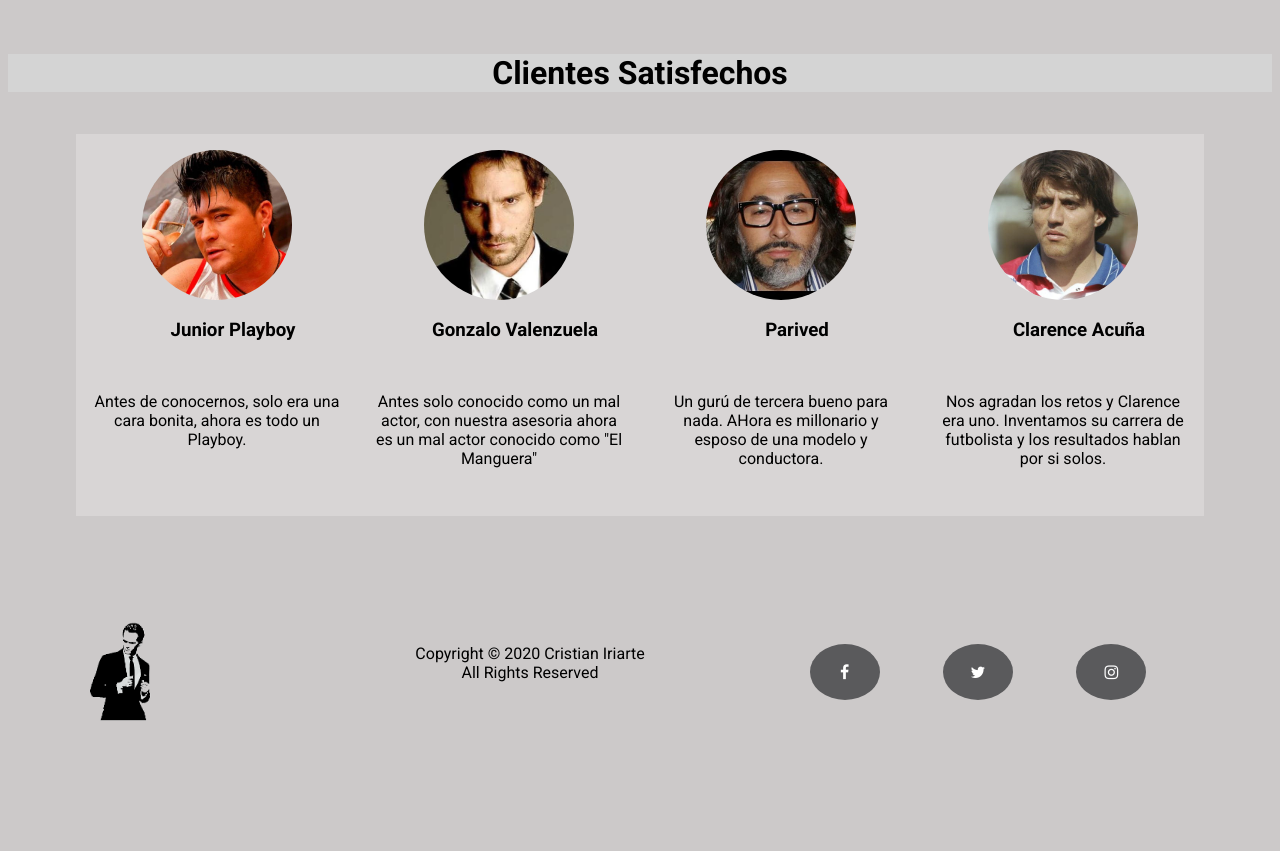
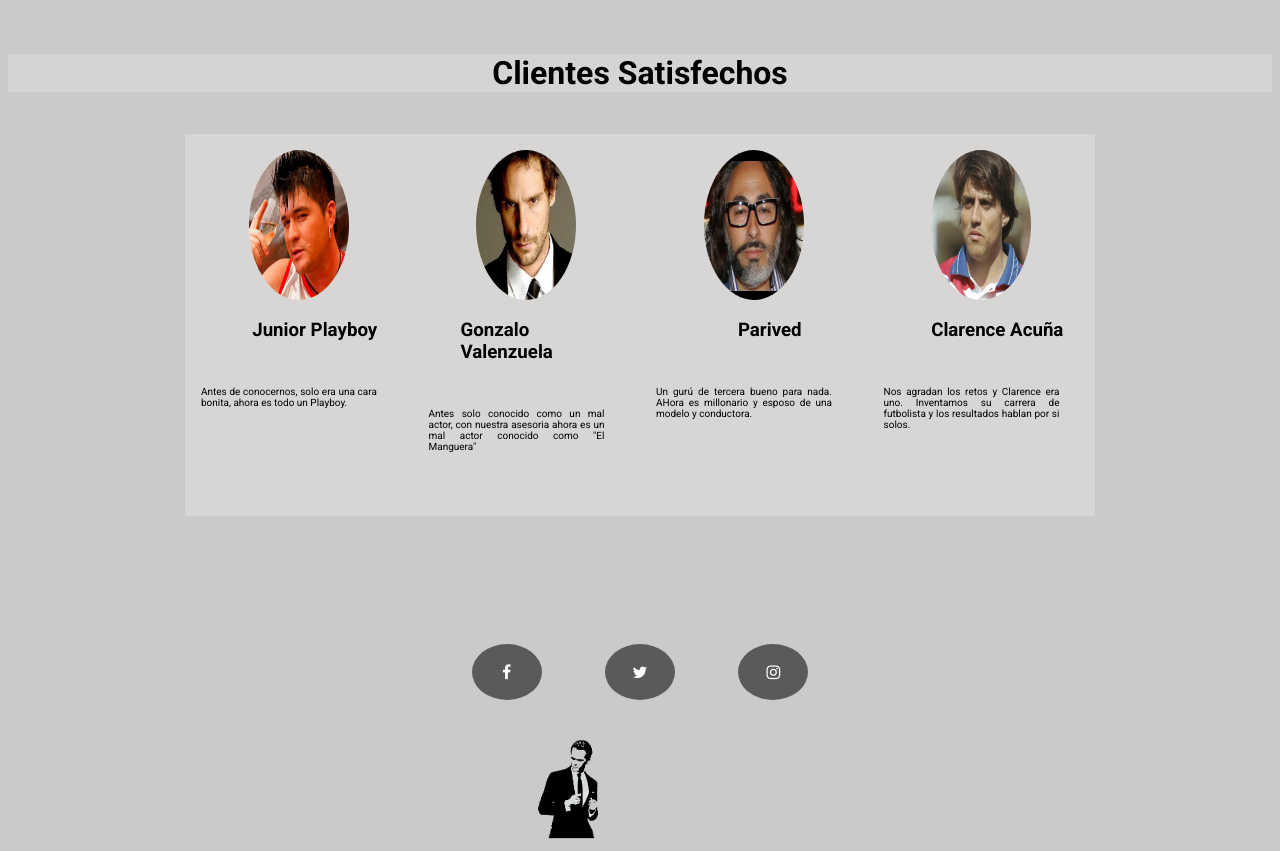
Before and after one commit to icaeth/trabajo_final, a plain HTML site: page index.html in a window 1280 px wide. Shown: the part 2360-3211 px from the top of the page. Before the commit the page ends 3100 px from the top, so only its background shows below. Drawn offline with Linux system fonts and the light colour scheme.

Commit message:
media quary 1024px, orden proyecto y footer

```diff
--- a/style.css
+++ b/style.css
@@ -223,6 +223,7 @@ footer {
 @media (min-width: 1280px) {
 
     .proyectos {
+        display: flex;
         flex-direction: row;
         flex-wrap: wrap;
     }
@@ -259,3 +260,66 @@ footer {
 
 
 }
+
+@media (min-width: 1024px) {
+    .proyectos {
+        width: 100%;
+        display: flex;
+        flex-direction: row;
+        flex-wrap: wrap;
+    }
+
+    .proyecto {
+        display: flex;
+        flex-wrap: wrap;
+        width: 18%;
+    }
+
+    .flex {
+        padding: 1rem;
+        display: flex;
+        flex-direction: column;
+        flex-wrap: wrap;
+    }
+
+    .img_proyecto {
+        width: 100px;
+        align-items: center;
+    }
+
+    .title_proyecto {
+        flex-wrap: wrap;
+    }
+
+    .pproyecto {
+        width: 90%;
+        text-align: justify;
+        font-size: 10px
+    }
+
+
+
+    footer {
+        flex-direction: column-reverse;
+        flex-wrap: wrap;
+        max-width: 1280px;
+        margin: 0 auto;
+        align-items: center;
+
+    }
+
+    .slogan {
+        width: 400px;
+    }
+
+    .flogo {
+        width: 100px;
+        height: auto;
+        order: 3
+    }
+
+    .container_rrss {
+        max-width: 400px;
+        order: 3;
+    }
+}
```
